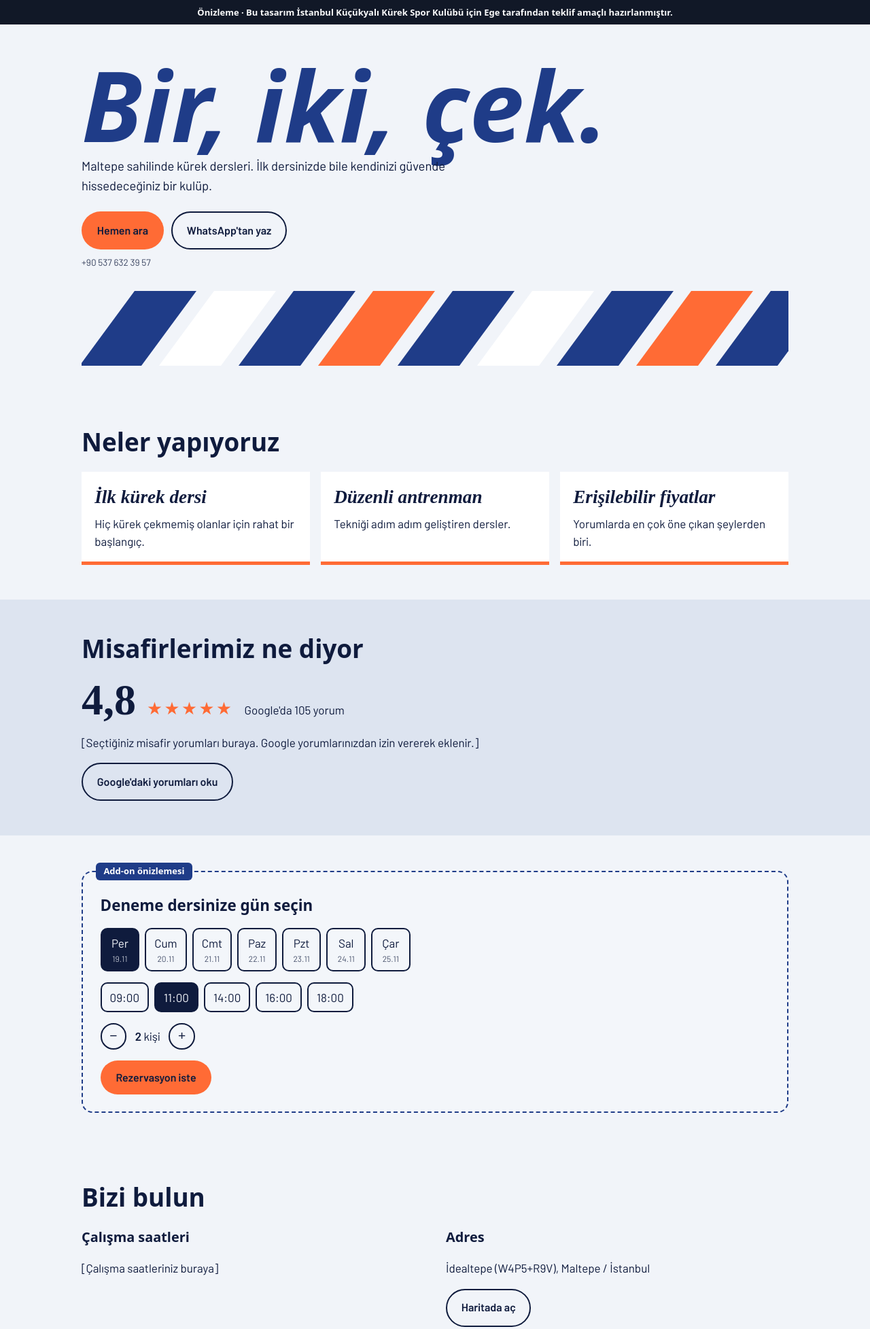
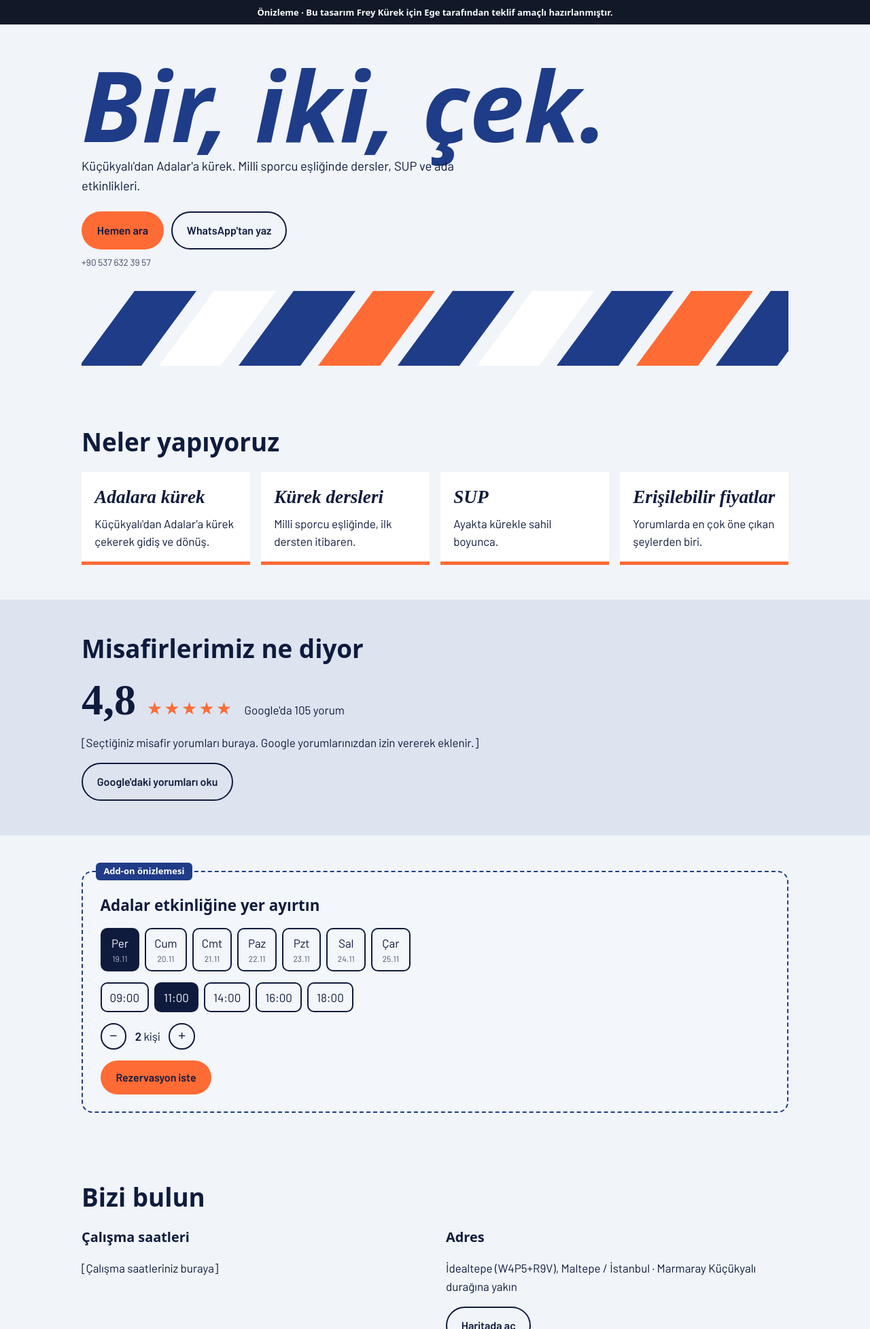
Before and after one commit to egolig/egolig.github.io, a plain HTML site: page demo/frey-kurek/index.html in a window 1280 px wide. Shown: the top 1955 px of the page at 68% size. Drawn offline with Linux system fonts and the light colour scheme; a web font is replaced by a local one.

Commit message:
Rebrand Küçükyalı rowing demo as Frey Kürek
Co-Authored-By: Claude Opus 5.5 <noreply@anthropic.com>
Claude-Session: https://claude.ai/code/session_01FuKtgLBZQGdi7R9YuxbaaF

```diff
--- a/demo/kucukyali-kurek/index.html
+++ b/demo/frey-kurek/index.html
@@ -1,9 +1,9 @@
 <!DOCTYPE html><html lang="tr"><head><meta charset="utf-8"><meta name="viewport" content="width=device-width,initial-scale=1">
-<title>Küçükyalı Kürek — Web Sitesi Önizlemesi</title>
+<title>Frey Kürek — Web Sitesi Önizlemesi</title>
 <meta name="robots" content="noindex,nofollow">
-<meta property="og:type" content="website"><meta property="og:title" content="Küçükyalı Kürek — Web Sitesi Önizlemesi">
-<meta property="og:description" content="Maltepe sahilinde kürek dersleri. İlk dersinizde bile kendinizi güvende hissedeceğiniz bir kulüp.">
-<meta property="og:url" content="https://egolig.github.io/demo/kucukyali-kurek/"><meta property="og:image" content="https://egolig.github.io/demo/kucukyali-kurek/og.jpg">
+<meta property="og:type" content="website"><meta property="og:title" content="Frey Kürek — Web Sitesi Önizlemesi">
+<meta property="og:description" content="Küçükyalı&#x27;dan Adalar&#x27;a kürek. Milli sporcu eşliğinde dersler, SUP ve ada etkinlikleri.">
+<meta property="og:url" content="https://egolig.github.io/demo/frey-kurek/"><meta property="og:image" content="https://egolig.github.io/demo/frey-kurek/og.jpg">
 <meta property="og:image:width" content="1200"><meta property="og:image:height" content="630"><meta name="twitter:card" content="summary_large_image">
 <link rel="preconnect" href="https://fonts.googleapis.com"><link rel="preconnect" href="https://fonts.gstatic.com" crossorigin>
 <link href="https://fonts.googleapis.com/css2?family=Barlow+Condensed:ital,wght@1,800&family=Barlow:wght@400;600&display=swap" rel="stylesheet">
@@ -75,26 +75,26 @@ footer{padding:1.6rem 0;font-size:.85rem;background:var(--ink);color:color-mix(i
 .services h3{font-family:var(--display);font-style:italic;font-size:1.7rem}
 </style></head>
 <body class="layout-band">
-<div class="demo-band">Önizleme · Bu tasarım İstanbul Küçükyalı Kürek Spor Kulübü için Ege tarafından teklif amaçlı hazırlanmıştır.</div>
-<header class="hero"><div class="wrap"><div class="copy"><h1 id="h1">Bir, iki, çek.</h1><p class="sub" id="hsub">Maltepe sahilinde kürek dersleri. İlk dersinizde bile kendinizi güvende hissedeceğiniz bir kulüp.</p>
+<div class="demo-band">Önizleme · Bu tasarım Frey Kürek için Ege tarafından teklif amaçlı hazırlanmıştır.</div>
+<header class="hero"><div class="wrap"><div class="copy"><h1 id="h1">Bir, iki, çek.</h1><p class="sub" id="hsub">Küçükyalı&#x27;dan Adalar&#x27;a kürek. Milli sporcu eşliğinde dersler, SUP ve ada etkinlikleri.</p>
 <div class="cta"><a class="btn btn-main" href="+905376323957">Hemen ara</a><a class="btn btn-ghost" href="https://wa.me/905376323957">WhatsApp'tan yaz</a></div>
 <span class="num">+90 537 632 39 57</span></div><svg viewBox="0 0 800 140" preserveAspectRatio="none" aria-hidden="true" class="oars">
 <g transform="skewX(-24)">
 <rect x="60" y="0" width="70" height="140" fill="#1F3C88"/><rect x="150" y="0" width="70" height="140" fill="#fff"/><rect x="240" y="0" width="70" height="140" fill="#1F3C88"/>
 <rect x="330" y="0" width="70" height="140" fill="#FF6B35"/><rect x="420" y="0" width="70" height="140" fill="#1F3C88"/><rect x="510" y="0" width="70" height="140" fill="#fff"/>
-<rect x="600" y="0" width="70" height="140" fill="#1F3C88"/><rect x="690" y="0" width="70" height="140" fill="#FF6B35"/><rect x="780" y="0" width="70" height="140" fill="#1F3C88"/></g></svg></div></header><main><section class="services"><div class="wrap"><h2>Neler yapıyoruz</h2><ul><li><h3>İlk kürek dersi</h3><p>Hiç kürek çekmemiş olanlar için rahat bir başlangıç.</p></li><li><h3>Düzenli antrenman</h3><p>Tekniği adım adım geliştiren dersler.</p></li><li><h3>Erişilebilir fiyatlar</h3><p>Yorumlarda en çok öne çıkan şeylerden biri.</p></li></ul></div></section><section class="proof"><div class="wrap"><h2>Misafirlerimiz ne diyor</h2>
+<rect x="600" y="0" width="70" height="140" fill="#1F3C88"/><rect x="690" y="0" width="70" height="140" fill="#FF6B35"/><rect x="780" y="0" width="70" height="140" fill="#1F3C88"/></g></svg></div></header><main><section class="services"><div class="wrap"><h2>Neler yapıyoruz</h2><ul><li><h3>Adalara kürek</h3><p>Küçükyalı&#x27;dan Adalar&#x27;a kürek çekerek gidiş ve dönüş.</p></li><li><h3>Kürek dersleri</h3><p>Milli sporcu eşliğinde, ilk dersten itibaren.</p></li><li><h3>SUP</h3><p>Ayakta kürekle sahil boyunca.</p></li><li><h3>Erişilebilir fiyatlar</h3><p>Yorumlarda en çok öne çıkan şeylerden biri.</p></li></ul></div></section><section class="proof"><div class="wrap"><h2>Misafirlerimiz ne diyor</h2>
 <div class="score"><b>4,8</b><span class="stars" aria-hidden="true">★★★★★</span><span>Google'da 105 yorum</span></div>
 <p>[Seçtiğiniz misafir yorumları buraya. Google yorumlarınızdan izin vererek eklenir.]</p>
-<a class="btn btn-ghost" href="https://www.google.com/maps/place/?q=place_id:ChIJ0w6YivrHyhQRvXNmYAzu4to">Google'daki yorumları oku</a></div></section><section><div class="wrap"><div class="addon"><span class="tag">Add-on önizlemesi</span><h3>Deneme dersinize gün seçin</h3>
+<a class="btn btn-ghost" href="https://www.google.com/maps/place/?q=place_id:ChIJ0w6YivrHyhQRvXNmYAzu4to">Google'daki yorumları oku</a></div></section><section><div class="wrap"><div class="addon"><span class="tag">Add-on önizlemesi</span><h3>Adalar etkinliğine yer ayırtın</h3>
 <div class="chips" id="days" role="group" aria-label="Gün"></div>
 <div class="chips" id="slots" role="group" aria-label="Saat"></div>
 <div class="stepper"><button type="button" id="minus" aria-label="Azalt">−</button><span><b id="n">2</b> kişi</span><button type="button" id="plus" aria-label="Artır">+</button></div>
 <button type="button" class="btn btn-main" id="req">Rezervasyon iste</button>
 <p class="note" id="note" role="status">Bu bir önizleme. Paket etkinleştirildiğinde talepler size anında WhatsApp ve e-postayla gelir; misafir de onay mesajı alır.</p></div></div></section><section class="visit"><div class="wrap"><h2>Bizi bulun</h2><div class="grid">
 <div><h3>Çalışma saatleri</h3><p>[Çalışma saatleriniz buraya]</p></div>
-<div><h3>Adres</h3><p>İdealtepe (W4P5+R9V), Maltepe / İstanbul</p><a class="btn btn-ghost" href="https://www.google.com/maps/place/?q=place_id:ChIJ0w6YivrHyhQRvXNmYAzu4to">Haritada aç</a></div></div>
+<div><h3>Adres</h3><p>İdealtepe (W4P5+R9V), Maltepe / İstanbul · Marmaray Küçükyalı durağına yakın</p><a class="btn btn-ghost" href="https://www.google.com/maps/place/?q=place_id:ChIJ0w6YivrHyhQRvXNmYAzu4to">Haritada aç</a></div></div>
 <div class="photos"><div>Fotoğraflarınız buraya</div><div>Fotoğraflarınız buraya</div><div>Fotoğraflarınız buraya</div></div></div></section><section class="contact"><div class="wrap"><h2>Suya çıkmak için bir mesaj yeter</h2>
-<div class="cta"><a class="btn btn-main" href="https://wa.me/905376323957">WhatsApp'tan yaz</a><a class="btn btn-ghost" href="+905376323957">Ara: +90 537 632 39 57</a></div></div></section></main><footer><div class="wrap">© 2026 İstanbul Küçükyalı Kürek Spor Kulübü</div></footer>
+<div class="cta"><a class="btn btn-main" href="https://wa.me/905376323957">WhatsApp'tan yaz</a><a class="btn btn-ghost" href="+905376323957">Ara: +90 537 632 39 57</a></div></div></section></main><footer><div class="wrap">© 2026 Frey Kürek</div></footer>
 <script>var SLOTS=["09:00", "11:00", "14:00", "16:00", "18:00"];
 (function(){
  var d=document.getElementById('days'),t=document.getElementById('slots'),n=document.getElementById('n'),note=document.getElementById('note');
```
Also changed, not shown: demo/frey-kurek/og.jpg (added), demo/kucukyali-kurek/og.jpg (deleted).
